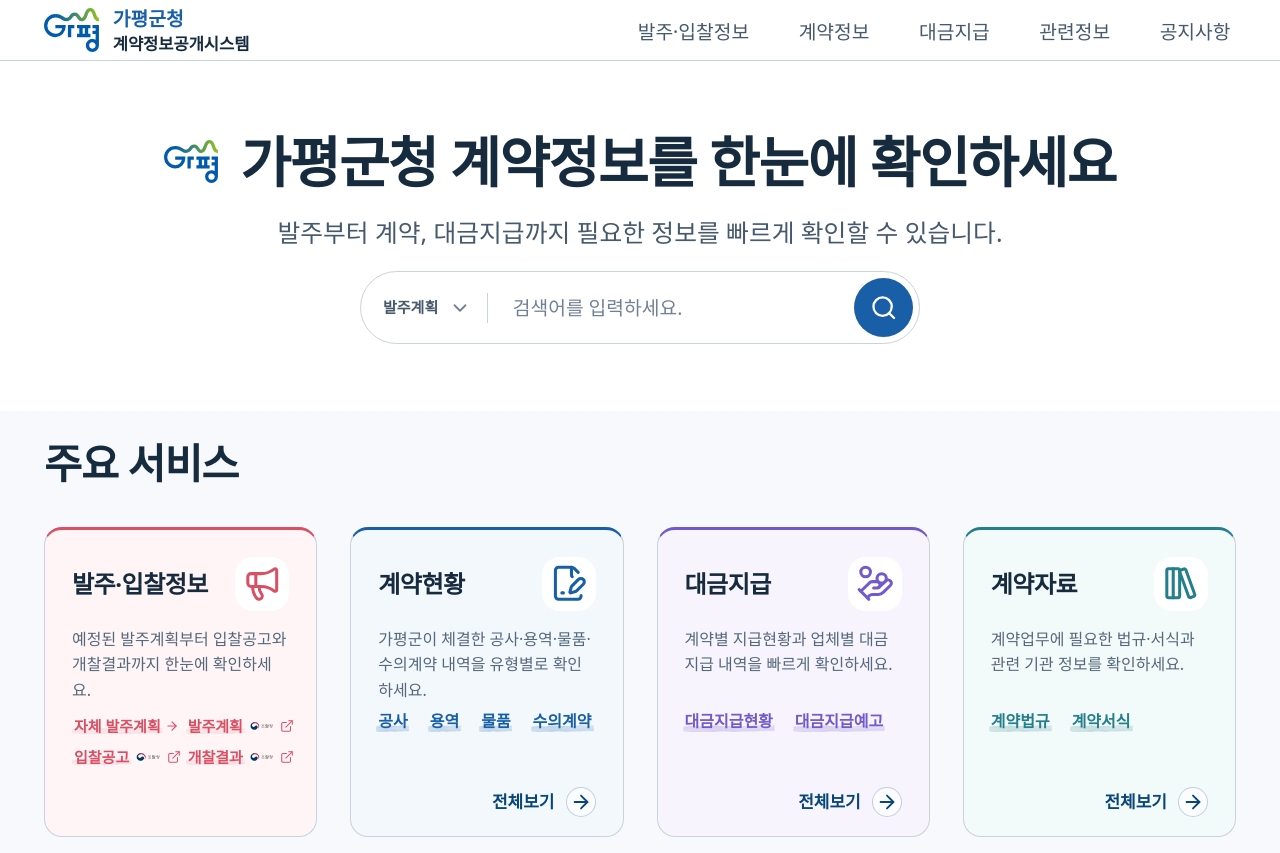
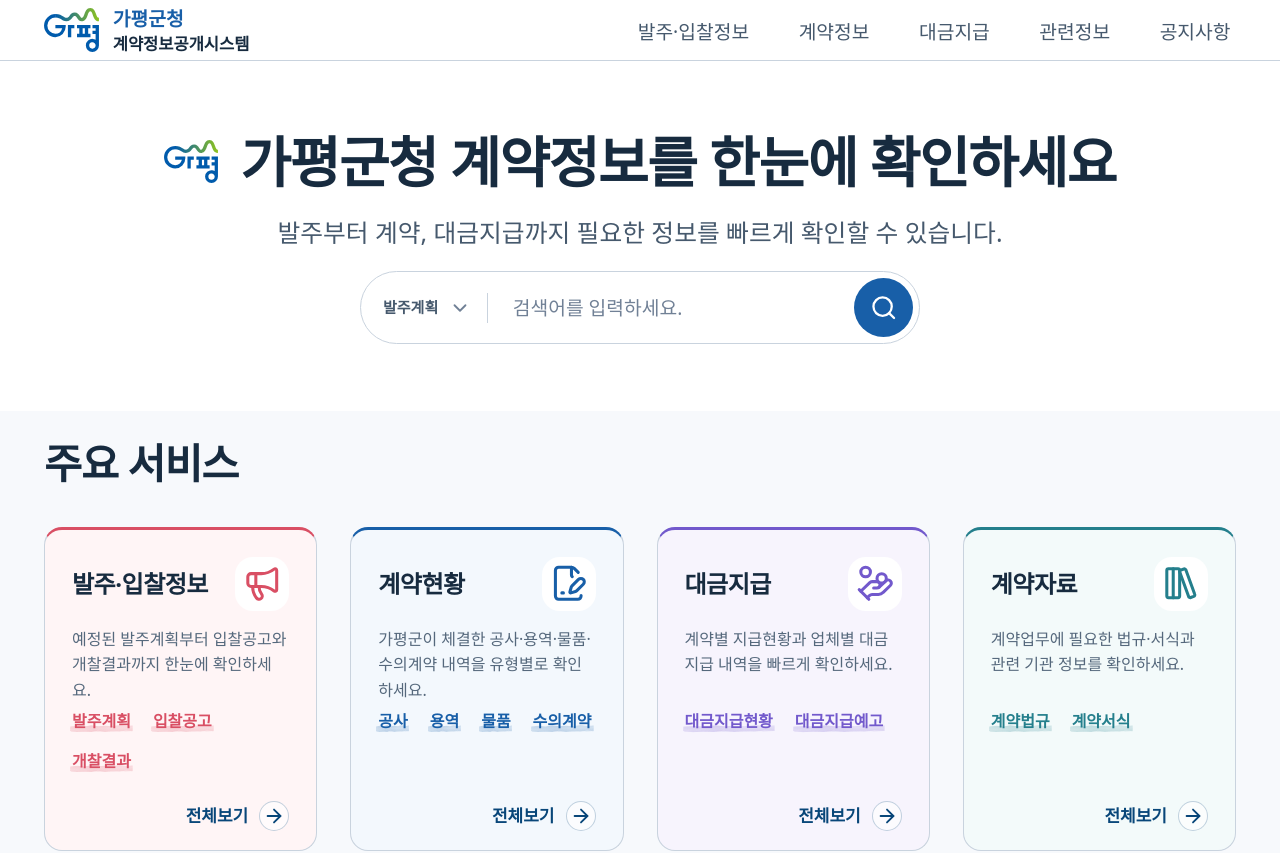
Before and after one commit to kjawon/design-su, a React (Vite) app: page / in a window 1280 px wide. Shown: the top 853 px of the page. Built offline with nearby package versions, Linux system fonts and the light colour scheme.

Commit message:
rollback

```diff
--- a/components/home/service-board.tsx
+++ b/components/home/service-board.tsx
@@ -1,37 +1,19 @@
 import { FileSignature, HandCoins, LibraryBig, Megaphone } from "lucide-react"
 import { ServiceCard, type ServiceItem } from "@/components/home/service-card"
-import g2bIcon from "@/조달청 아이콘.svg"
+import { G2B_URL } from "@/components/procurement/procurement-page-config"
 
 const services: ServiceItem[] = [
   {
     title: "발주·입찰정보",
     description: "예정된 발주계획부터 입찰공고와 개찰결과까지 한눈에 확인하세요.",
     links: [
-      { label: "자체 발주계획", href: "/procurement/plan", showArrow: true },
-      {
-        label: "발주계획",
-        href: "https://www.g2b.go.kr/",
-        external: true,
-        agencyIcon: g2bIcon,
-      },
-      {
-        label: "입찰공고",
-        href: "https://www.g2b.go.kr/",
-        external: true,
-        agencyIcon: g2bIcon,
-      },
-      {
-        label: "개찰결과",
-        href: "https://www.g2b.go.kr/",
-        external: true,
-        agencyIcon: g2bIcon,
-      }
+      { label: "발주계획", href: G2B_URL, external: true, showExternalIcon: false },
+      { label: "입찰공고", href: G2B_URL, external: true, showExternalIcon: false },
+      { label: "개찰결과", href: G2B_URL, external: true, showExternalIcon: false },
     ],
     href: "/procurement/plan",
     icon: Megaphone,
     tone: "coral",
-    linkLayout: "list",
-    hideCta: true,
   },
   {
     title: "계약현황",
--- a/components/home/service-card.tsx
+++ b/components/home/service-card.tsx
@@ -9,6 +9,7 @@
         label: string
         href: string
         external?: boolean
+        showExternalIcon?: boolean
         showArrow?: boolean
         agencyIcon?: string
       }
@@ -61,6 +62,7 @@
             const item = typeof link === "string"
               ? { label: link, href: "#information", external: false }
               : link
+            const showExternalIcon = item.external && item.showExternalIcon !== false
 
             return (
               <a
@@ -76,7 +78,7 @@
                 rel={item.external ? "noopener noreferrer" : undefined}
               >
                 <span className="service-sub-link__label">{item.label}</span>
-                {(item.agencyIcon || item.external || item.showArrow) && (
+                {(item.agencyIcon || showExternalIcon || item.showArrow) && (
                   <span className="service-sub-link__icons" aria-hidden="true">
                     {item.agencyIcon && (
                       <img
@@ -85,7 +87,7 @@
                         alt=""
                       />
                     )}
-                    {item.external ? (
+                    {showExternalIcon ? (
                       <ExternalLink
                         className="service-sub-link__icon"
                         size={15}
```
